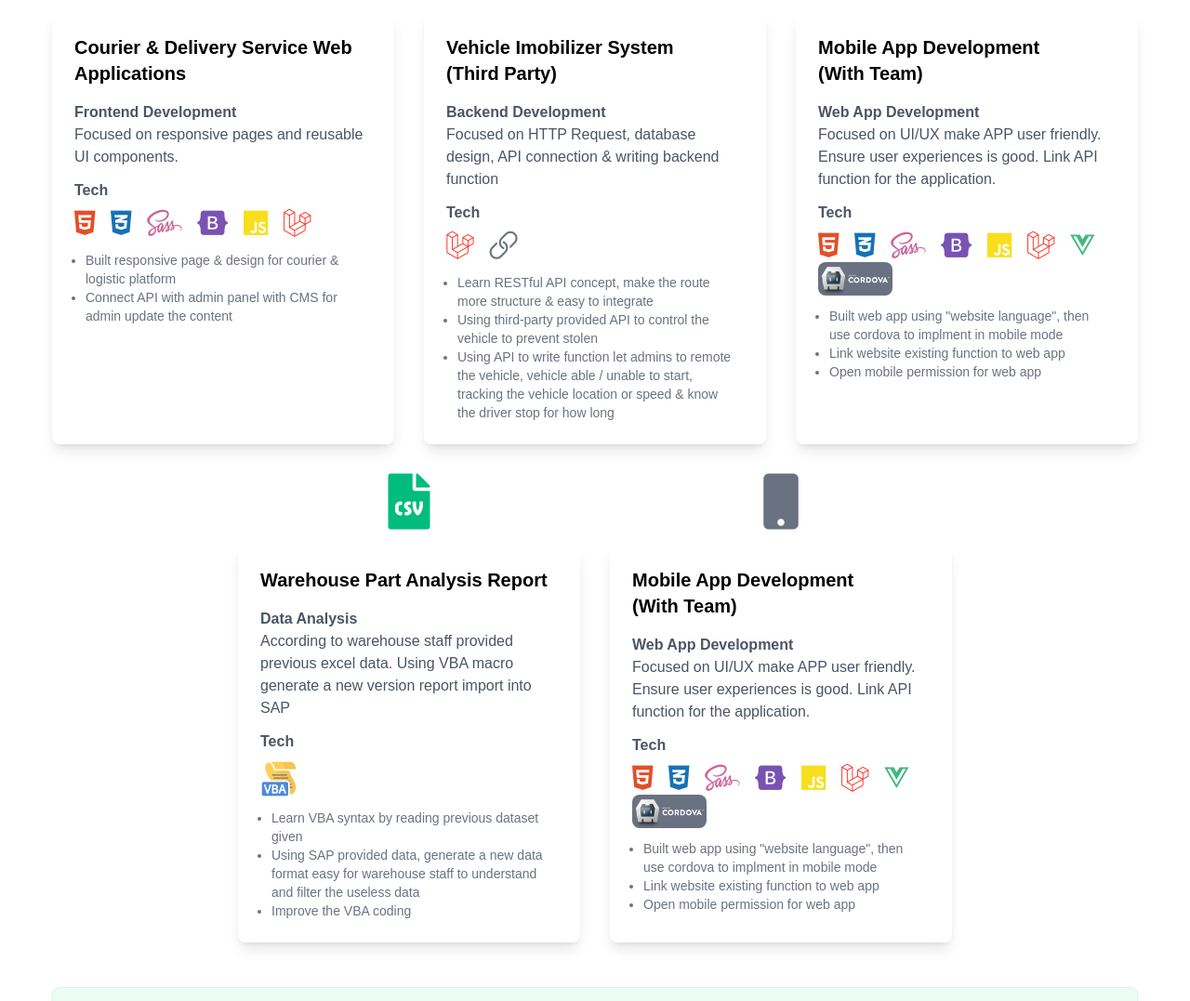
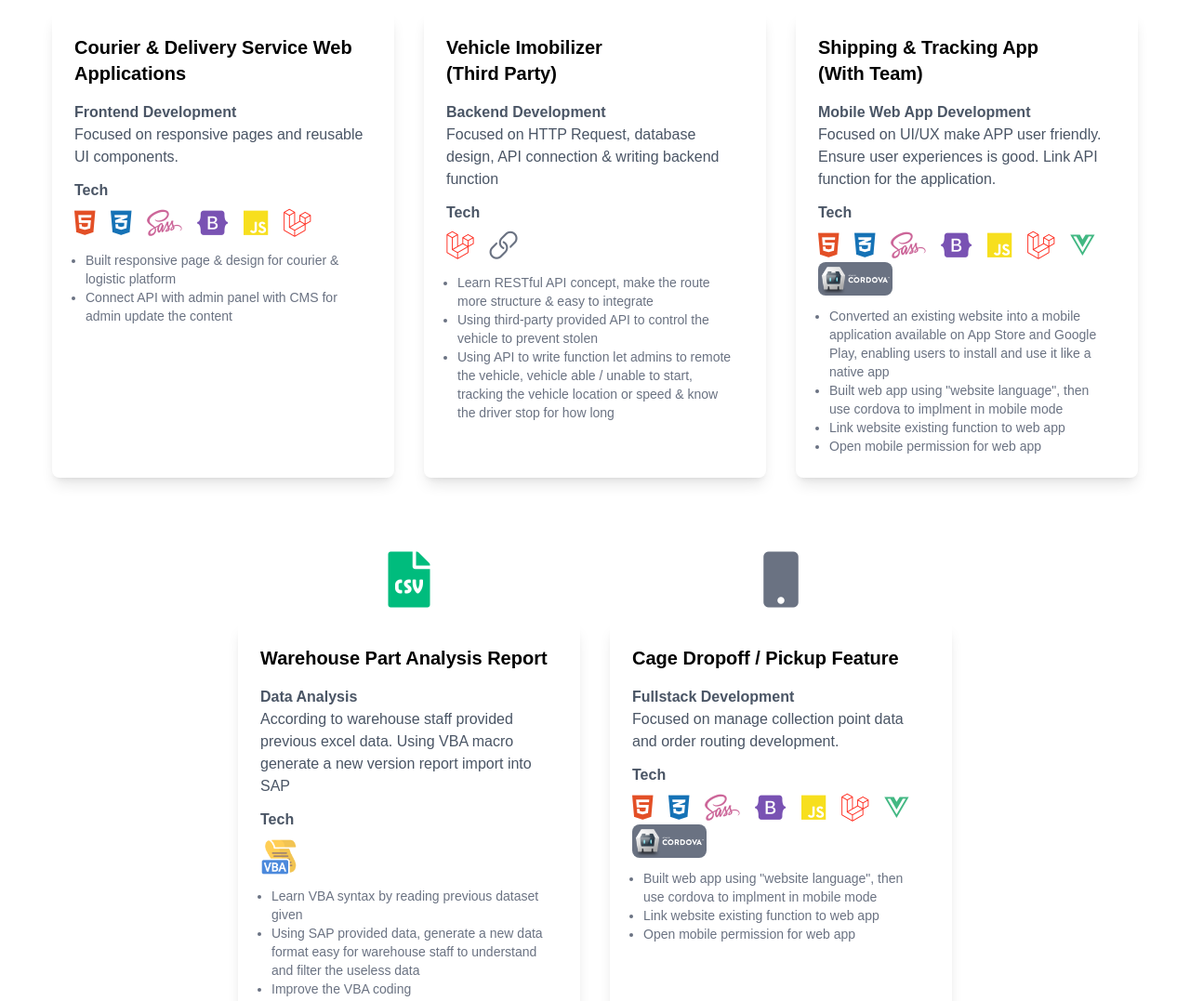
Before and after one commit to Derricklow/derricklow.github.io, a plain HTML site: page index.html in a window 1280 px wide. Shown: the part 2004-3081 px from the top of the page at 93% size. Drawn offline with nearby package versions, Linux system fonts and the light colour scheme.

Commit message:
Improvement: Content updated

```diff
--- a/index.html
+++ b/index.html
@@ -27,8 +27,6 @@
 	</header>
 	<!-- Full width header, after scrolldown then fade down -->
 	<!-- <header class="sticky top-0">123</header> -->
-
-	<!-- https://images.pexels.com/photos/1040880/pexels-photo-1040880.jpeg?auto=compress&cs=tinysrgb&w=1200 -->
   	<main>
   		<section class="container m-auto xl:w-[1200px] lg:w-[960px] w-full">
   			<div class="pt-20 pb-40 flex flex-wrap items-center justify-center">
@@ -158,7 +156,7 @@
 				<p class="text-center text-emerald-500 font-bold text-2xl mb-8">Project Experiences</p>
 				<p class="text-center font-bold text-3xl tracking-wide leading-10 mb-20">I have collaborated with various teams to deliver impactful projects.</p>
 
-				<div class="flex flex-wrap justify-center items-stretch">
+				<div class="flex flex-wrap justify-center items-stretch" style="grid-row-gap: 3rem;">
 					<div class="flex flex-col xl:w-1/3 lg:w-1/2 w-full px-4 mb-8">
 						<div class="flex items-center justify-center mb-4">
 							<i class="fas fa-box text-6xl" style="color:orange;"></i>
@@ -179,7 +177,6 @@
 									<i class="fab fa-js text-3xl me-3" style="color:#F7DF1E;"></i>
 									<i class="fab fa-laravel text-3xl me-3" style="color:#FF2D20;"></i>
 								</div>
-								<!-- <p class="text-sm text-gray-500 mb-3">Tech: HTML · CSS · JavaScript · React · Tailwind · Git</p> -->
 							</div>
 							<ul class="list-disc text-gray-500 text-sm px-3">
 								<li>Built responsive page & design for courier & logistic platform</li>
@@ -193,7 +190,7 @@
 							<i class="fas fa-car-side text-6xl" style="color:blue;""></i>
 						</div>
 						<div class="h-full p-6 rounded-lg shadow-lg">
-							<h3 class="text-xl mb-1 font-bold capitalize mb-4">Vehicle Imobilizer System <br> (Third Party)</h3>
+							<h3 class="text-xl mb-1 font-bold capitalize mb-4">Vehicle Imobilizer <br> (Third Party)</h3>
 							<div class="mb-3">
 								<h5 class="text-gray-600 font-bold">Backend Development</h5>
 								<p class="text-gray-600">Focused on HTTP Request, database design, API connection & writing backend function</p>
@@ -218,9 +215,9 @@
 							<i class="fas fa-mobile text-6xl text-gray-500"></i>
 						</div>
 						<div class="h-full p-6 rounded-lg shadow-lg">
-							<h3 class="text-xl mb-1 font-bold capitalize mb-4">Mobile App Development <br> (With Team)</h3>
+							<h3 class="text-xl mb-1 font-bold capitalize mb-4"> Shipping & Tracking App <br> (With Team)</h3>
 							<div class="mb-3">
-								<h5 class="text-gray-600 font-bold">Web App Development</h5>
+								<h5 class="text-gray-600 font-bold">Mobile Web App Development</h5>
 								<p class="text-gray-600">Focused on UI/UX make APP user friendly. Ensure user experiences is good. Link API function for the application.</p>
 							</div>
 							<div class="mb-3">
@@ -237,6 +234,7 @@
 								</div>
 							</div>
 							<ul class="list-disc text-gray-500 text-sm px-3">
+								<li>Converted an existing website into a mobile application available on App Store and Google Play, enabling users to install and use it like a native app</li>
 								<li>Built web app using "website language", then use cordova to implment in mobile mode</li>
 								<li>Link website existing function to web app</li>
 								<li>Open mobile permission for web app</li>
@@ -273,10 +271,10 @@
 							<i class="fas fa-mobile text-6xl text-gray-500"></i>
 						</div>
 						<div class="h-full p-6 rounded-lg shadow-lg">
-							<h3 class="text-xl mb-1 font-bold capitalize mb-4">Mobile App Development <br> (With Team)</h3>
+							<h3 class="text-xl mb-1 font-bold capitalize mb-4"> Cage Dropoff / Pickup Feature</h3>
 							<div class="mb-3">
-								<h5 class="text-gray-600 font-bold">Web App Development</h5>
-								<p class="text-gray-600">Focused on UI/UX make APP user friendly. Ensure user experiences is good. Link API function for the application.</p>
+								<h5 class="text-gray-600 font-bold">Fullstack Development</h5>
+								<p class="text-gray-600">Focused on manage collection point data and order routing development. </p>
 							</div>
 							<div class="mb-3">
 								<h5 class="text-gray-600 font-bold mb-2">Tech</h5>
```
